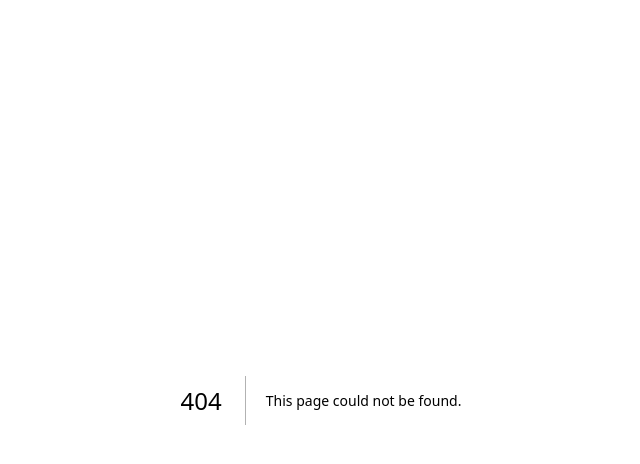
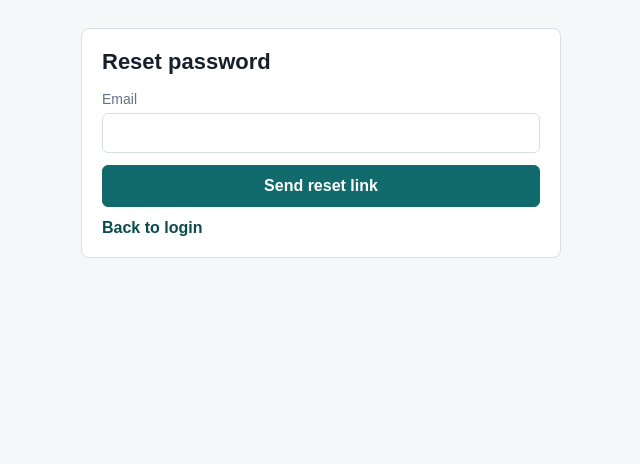
Before and after one commit to kwonjinheon-ux/successhub, a Next.js app: page /forgot-password in a window 1280 px wide. Before the commit this address had no page. Shown: the top 464 px of the page, without its empty margins (319-959 px from the left). Built offline with nearby package versions, Linux system fonts and the light colour scheme; no server answers.

Commit message:
Move password reset request to separate page

```diff
--- /dev/null
+++ b/src/app/forgot-password/page.tsx
@@ -0,0 +1,9 @@
+import { ForgotPasswordPanel } from "@/components/auth/ForgotPasswordPanel";
+
+export default function ForgotPasswordPage() {
+  return (
+    <main className="page-shell auth-page-shell">
+      <ForgotPasswordPanel />
+    </main>
+  );
+}
--- /dev/null
+++ b/src/components/auth/ForgotPasswordPanel.tsx
@@ -0,0 +1,50 @@
+"use client";
+
+import Link from "next/link";
+import { FormEvent, useState } from "react";
+import { Button } from "@/components/common/Button";
+import { useAuth } from "@/hooks/useAuth";
+
+export function ForgotPasswordPanel() {
+  const auth = useAuth();
+  const [email, setEmail] = useState("");
+  const [formError, setFormError] = useState<string | null>(null);
+  const [formMessage, setFormMessage] = useState<string | null>(null);
+
+  async function handleSubmit(event: FormEvent<HTMLFormElement>) {
+    event.preventDefault();
+    setFormError(null);
+    setFormMessage(null);
+
+    if (!email) {
+      setFormError("Enter your account email.");
+      return;
+    }
+
+    const sent = await auth.resetPassword(email);
+    if (sent) {
+      setFormMessage("Password reset link sent. Check your email.");
+    }
+  }
+
+  return (
+    <section className="panel">
+      <h2>Reset password</h2>
+      <form className="form-grid" onSubmit={handleSubmit}>
+        <label>
+          Email
+          <input type="email" value={email} onChange={(event) => setEmail(event.target.value)} required />
+        </label>
+        <Button disabled={auth.isSubmitting} type="submit">
+          {auth.isSubmitting ? "Sending..." : "Send reset link"}
+        </Button>
+        <Link className="text-button" href="/login">
+          Back to login
+        </Link>
+      </form>
+      {formError ? <p className="error">{formError}</p> : null}
+      {formMessage ? <p className="success">{formMessage}</p> : null}
+      {auth.error ? <p className="error">{auth.error}</p> : null}
+    </section>
+  );
+}
--- a/src/styles/globals.css
+++ b/src/styles/globals.css
@@ -30,6 +30,10 @@ a {
   width: min(1180px, calc(100% - 32px));
   margin: 0 auto;
   padding: 28px 0 56px;
+}
+
+.auth-page-shell {
+  width: min(480px, calc(100% - 32px));
 }
 
 .main-nav,
```
Also changed, not shown: src/components/auth/AuthPanel.tsx (+4 -15 lines).
